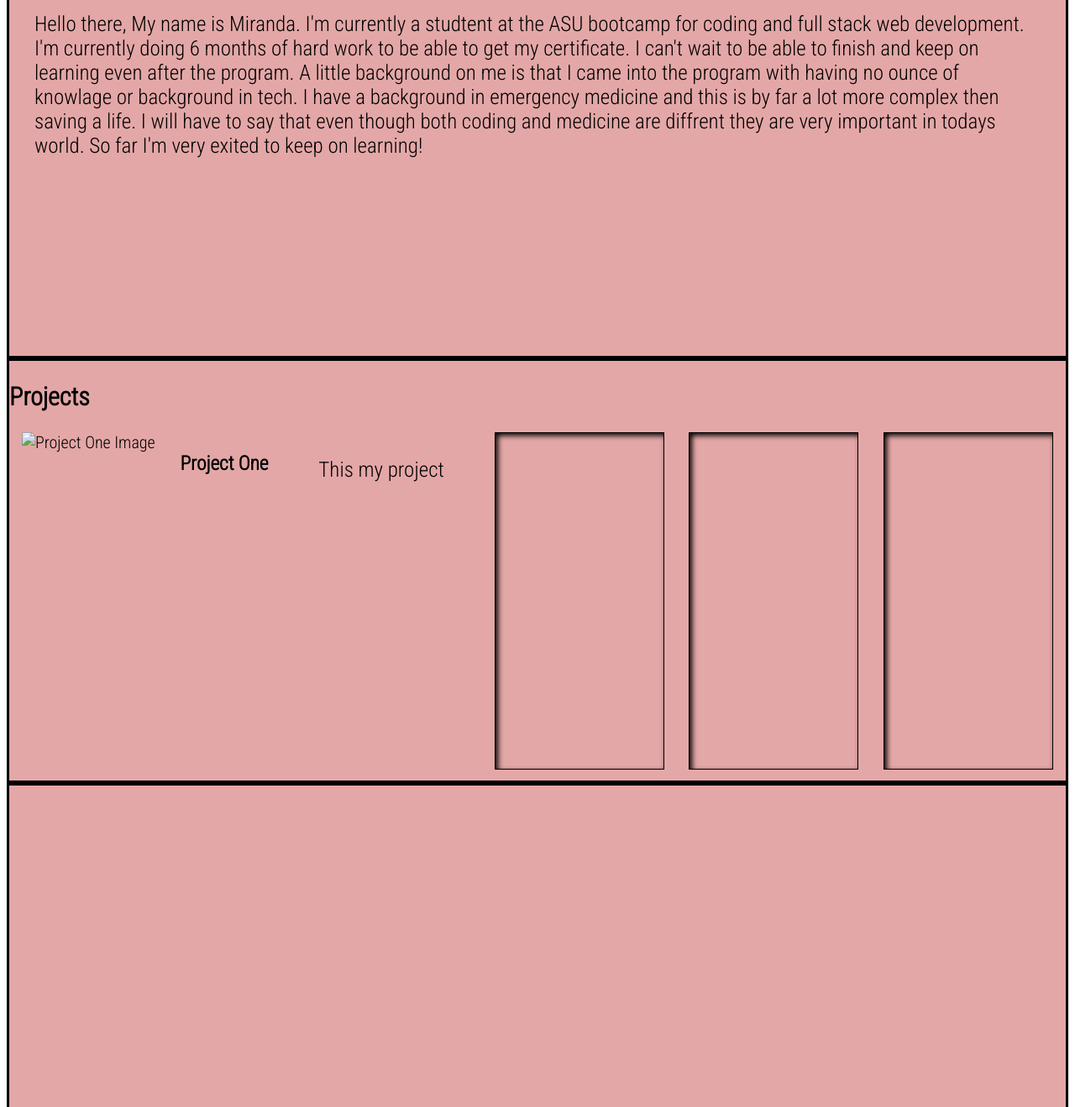
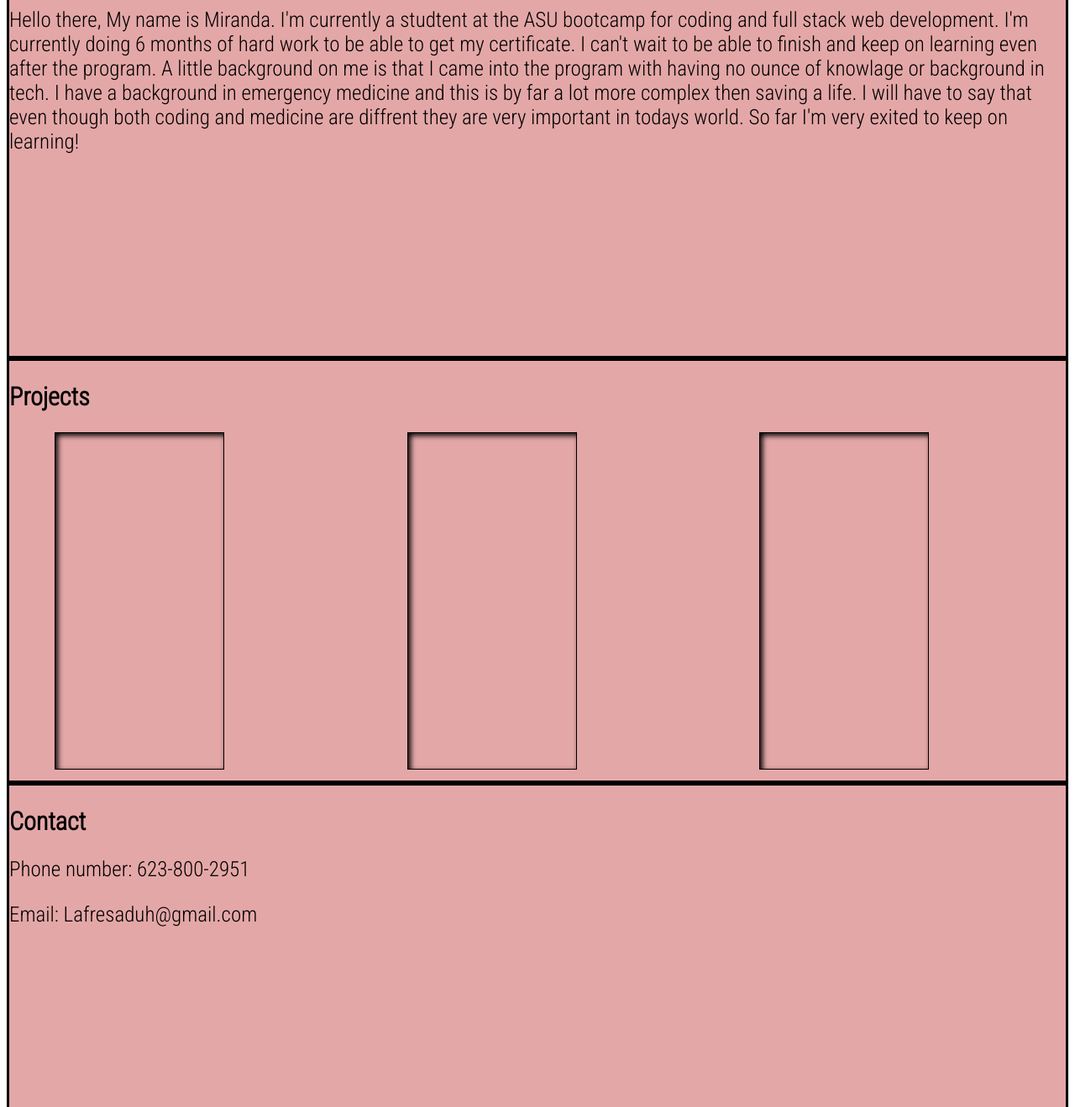
Before and after one commit to lafrefre/ProgPort2, a plain HTML site: page index.html in a window 1280 px wide. Shown: the part 617-1936 px from the top of the page at 84% size. Drawn offline with Linux system fonts and the light colour scheme.

Commit message:
last final commits i did what i could

```diff
--- a/index.html
+++ b/index.html
@@ -5,7 +5,7 @@
     <meta name="viewport" content="width=device-width, initial-scale=1.0">
     <title>Portfolio</title>
     <link rel="stylesheet" href="src/style.css" />
-    <link href="<link rel="preconnect" href="https://fonts.googleapis.com">
+    <link rel="preconnect" href="https://fonts.googleapis.com">
     <link rel="preconnect" href="https://fonts.gstatic.com" crossorigin>
     <link href="https://fonts.googleapis.com/css2?family=Roboto+Condensed:wght@300&family=Roboto:wght@100&display=swap" rel="stylesheet">"
 </head>
@@ -28,40 +28,53 @@
                 <!-- i made a second class for this section just so it can all be worked on in one place.  -->
                 <h1>Miranda A. Mendoza</h1>
                 <p>Coding and full stack web development student</p>
-                <button>About me</button>
+                <button>About</button>
+                <button>Contact</button>
+                <button>Projects</button>
+
                 </div>
                 <div class="socials">
                     <div><a href="https://www.github.com/lafrefre" class="socials">
                     <svg xmlns="http://www.w3.org/2000/svg"  fill="#ffffff" width="50" height="50" viewBox="0 0 24 24"><path d="M12 0c-6.626 0-12 5.373-12 12 0 5.302 3.438 9.8 8.207 11.387.599.111.793-.261.793-.577v-2.234c-3.338.726-4.033-1.416-4.033-1.416-.546-1.387-1.333-1.756-1.333-1.756-1.089-.745.083-.729.083-.729 1.205.084 1.839 1.237 1.839 1.237 1.07 1.834 2.807 1.304 3.492.997.107-.775.418-1.305.762-1.604-2.665-.305-5.467-1.334-5.467-5.931 0-1.311.469-2.381 1.236-3.221-.124-.303-.535-1.524.117-3.176 0 0 1.008-.322 3.301 1.23.957-.266 1.983-.399 3.003-.404 1.02.005 2.047.138 3.006.404 2.291-1.552 3.297-1.23 3.297-1.23.653 1.653.242 2.874.118 3.176.77.84 1.235 1.911 1.235 3.221 0 4.609-2.807 5.624-5.479 5.921.43.372.823 1.102.823 2.222v3.293c0 .319.192.694.801.576 4.765-1.589 8.199-6.086 8.199-11.386 0-6.627-5.373-12-12-12z"/></svg>
                     </a></div>
                     <!-- come back and add possiable profiles in future -->
-
-             </div>
+                 </div>
             <!-- i added a button but im not sure if it will work so ill come back to see if it does later on -->
 
             <!-- im going to see if this button works properly. -->
     </section>
-    <section>
-        <div class="About">
-        <h2>About me</h2>
+
+    <section id="About">
+        <div class="cont">
+            <h2>About me</h2>
+            <!-- add a headshot when i have one -->
         <p>Hello there, My name is Miranda. I'm currently a studtent at the ASU bootcamp for coding and full stack web development. I'm currently doing 6 months of hard work to be able to get my certificate. I can't wait to be able to finish and keep on learning even after the program. A little background on me is that I came into the program with having no ounce of knowlage or background in tech. I have a background in emergency medicine and this is by far a lot more complex then saving a life. I will have to say that even though both coding and medicine are diffrent they are very important in todays world. So far I'm very exited to keep on learning!</p>
         </div>
     </section>
 
-    <section>
-            <h2>Projects</h2>
-            <div class="project-box">
-                <img class="project-image" src="" alt="Project One Image"/>
-                <h3>Project One</h3>
+    <section id="Projects">
+        <div class="cont">
+             <h2>Projects</h2>
+             <div class="project-box">
+                <div class="project-card"></div>
+                <img src="" alt="">
+                <!-- need to come back with a approiate project pictures -->
+                <div class="project-card"></div>
+                <img src="" alt="">
+                <!-- need to come back with a approiate project pictures -->
+                <div class="project-card"></div>
+                <img src="" alt="">
+                <!-- need to come back with a approiate project pictures -->
+            </div>
+     </section>
 
-                <p class="subtext">This my project</p>
-                <div class="project-card"></div>
-                <div class="project-card"></div>
-                <div class="project-card"></div>
-            </div>
-
+     <section id="Contact">
+        <div class="cont">
+        <h2>Contact</h2>
+        <p>Phone number: 623-800-2951</p>
+        <p>Email: Lafresaduh@gmail.com</p>
+        </div>
     </section>
-    <section></section>
     <footer></footer>
 
     <main>
--- a/src/style.css
+++ b/src/style.css
@@ -3,6 +3,7 @@ body {
     font-family: 'Roboto Condensed', sans-serif;
     font-size:20px ;
 }
+
 
 section {
     height: 500px;
@@ -12,7 +13,6 @@ section {
 
 .hero {
     background-color: #bf31316c;
-    /* height: 100vh; */
     font-size: 50px;
     color: white;
     overflow: hidden;
@@ -44,12 +44,10 @@ li{
 }
 h1 {
     font-size: 45px;
-    margin: 30px;
 }
 
 p {
     font-size: 25px ;
-    margin: 30px;
 }
 
 .hero-all {
@@ -78,6 +76,7 @@ button {
     font-family: 'Roboto', sans-serif;
     font-family: 'Roboto Condensed', sans-serif;
     color: black;
+    justify-content:space-between;
 }
 
 button:hover {
```
Also changed, not shown: src/images/WhaleShark3.jpg (added), 3 other files.
